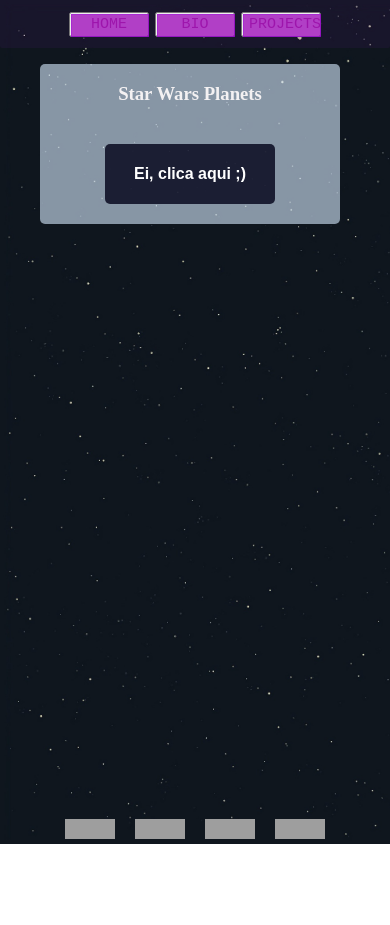
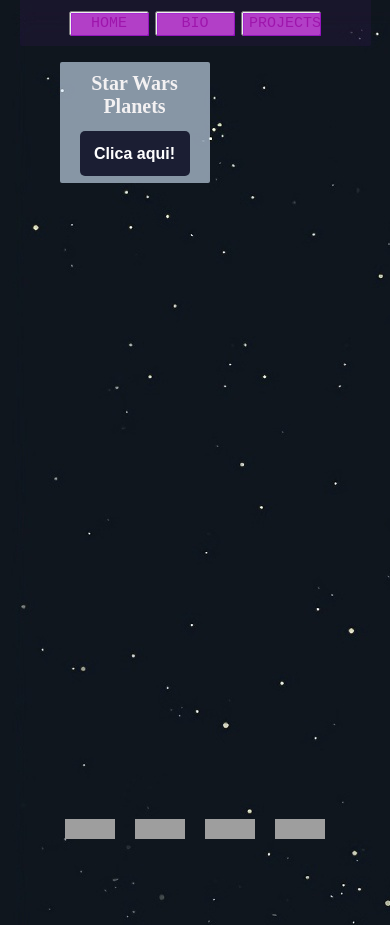
Before and after one commit to oligregz/me, a React (Create React App) app: page /#/ in a window 390 px wide. Both pictures are taken after a click on the button "PROJECTS". Before the commit the page ends 844 px from the top, so only its background shows below. Built offline with nearby package versions, Linux system fonts and the light colour scheme; grey boxes are pictures that could not be loaded.

Commit message:
style/mobile_first_concept: estilo implementado

```diff
--- a/src/components/footer/style.css
+++ b/src/components/footer/style.css
@@ -1,10 +1,9 @@
 footer {
   width: 100%;
-  height: 40px;
-  position: absolute;
-  bottom: 0px;
   display: flex;
   justify-content: center;
+  position: fixed;
+  bottom: 0px;
 }
 
 .redirect {
@@ -19,11 +18,10 @@
 @media screen and (max-width: 600px) {
   footer {
     width: 100%;
-    height: 25px;
-    position: absolute;
-    bottom: 0px;
     display: flex;
     justify-content: center;
+    position: sticky;
+    height: 25px;
     left: 0px;
     right: 0px;
   }
--- a/src/pages/home/style.css
+++ b/src/pages/home/style.css
@@ -33,6 +33,7 @@
   display: flex;
   flex-direction: row;
   flex-flow: wrap;
+  height: 100vh;
 }
 
 .txt {
@@ -42,9 +43,19 @@
 }
 
 @media screen and (max-width: 600px){
+  .homePage {
+    padding-left: 5%;
+    padding-right: 5%;
+  }
+
   .meHome {
     display: flex;
     flex-flow: wrap;
+    height: 100vh;
+  }
+
+  .case {
+    height: 100%;
   }
 
   #dev {
--- a/src/pages/projects/Projects.jsx
+++ b/src/pages/projects/Projects.jsx
@@ -24,7 +24,7 @@
                 target={"blank"}
                 className="taga"
               >
-                  {"Ei, clica aqui ;)"}
+                {"Clica aqui!"}
               </a>
             </div>
           </li>
--- a/src/pages/projects/style.css
+++ b/src/pages/projects/style.css
@@ -5,7 +5,7 @@
 .taga {
   background-color: rgba(1, 1, 23, 0.8);
   display: block;
-  width: 160px;
+  width: 130px;
   height: 40px;
   line-height: 40px;
   padding: 10px 5px;
@@ -48,3 +48,79 @@
   width: 300px;
   border-radius: 5px;
 }
+
+.starLine:hover {
+  display: flex;
+  flex-direction: column;
+  align-items: center;
+  background-color: rgba(215, 236, 255, 0.6);
+  width: 200px;
+  border-radius: 5px;
+  transition: 300ms;
+}
+
+@media screen and (max-width: 600px) {
+  .projectsPage {
+    height: 100vh;
+    padding-left: 5%;
+    padding-right: 5%;
+  }
+
+  .listLinks {
+    display: flex;
+    flex-direction: row;
+    flex-flow: wrap;
+    height: 100vh;
+  }
+
+  .starLine {
+    display: flex;
+    flex-direction: column;
+    align-items: center;
+    background-color: rgba(215, 236, 255, 0.6);
+    width: 150px;
+    border-radius: 2px;
+  }
+
+  .taga {
+    background-color: rgba(1, 1, 23, 0.8);
+    display: block;
+    width: 100px;
+    height: 25px;
+    line-height: 25px;
+    padding: 10px 5px;
+    margin: 7px;
+    margin-top: 3px;
+    color: #FFF;
+    border-radius: 5px;
+    text-decoration: none;
+    text-align: center;
+    font-weight: bold;
+    font-family: Arial;
+    border: 0px;
+  }
+
+  .taga:hover {
+    display: block;
+    width: 100px;
+    height: 25px;
+    line-height: 25px;
+    padding: 10px 5px;
+    margin: 7px;
+    background-color: rgba(1, 1, 23, 0);
+    color: white;
+    border-radius: 5px;
+    text-decoration: none;
+    text-align: center;
+    font-weight: bold;
+    font-family: Arial;
+    transition: 300ms;
+  }
+
+  h3 {
+    font-size: 20px;
+    text-align: center;
+    margin-top: 10px;
+    margin-bottom: 10px;
+  }
+}
--- a/src/style.css
+++ b/src/style.css
@@ -1,11 +1,9 @@
 body{
   margin: 0%;
+  background-image: url(./images/astronaut-idea.jpg);
+  height: 100vh;
 }
 
-.App{
-  background-image: url("./images/astronaut-idea.jpg");
-  width: 100vw;
+.App {
   height: 100vh;
-  background-size: cover;
-  position: fixed;
 }
```
Lines whose indentation alone changed are shown as unchanged.
